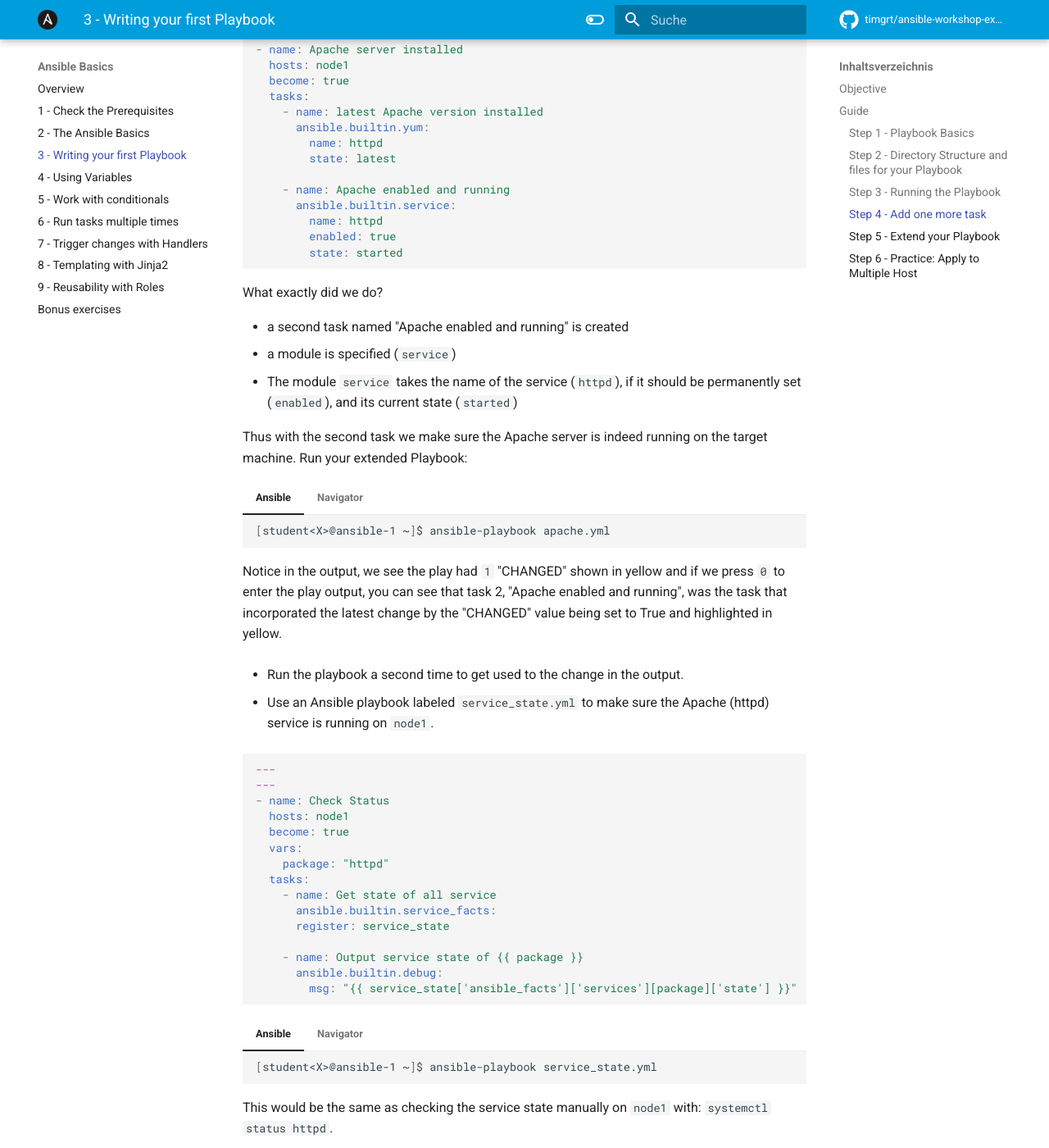
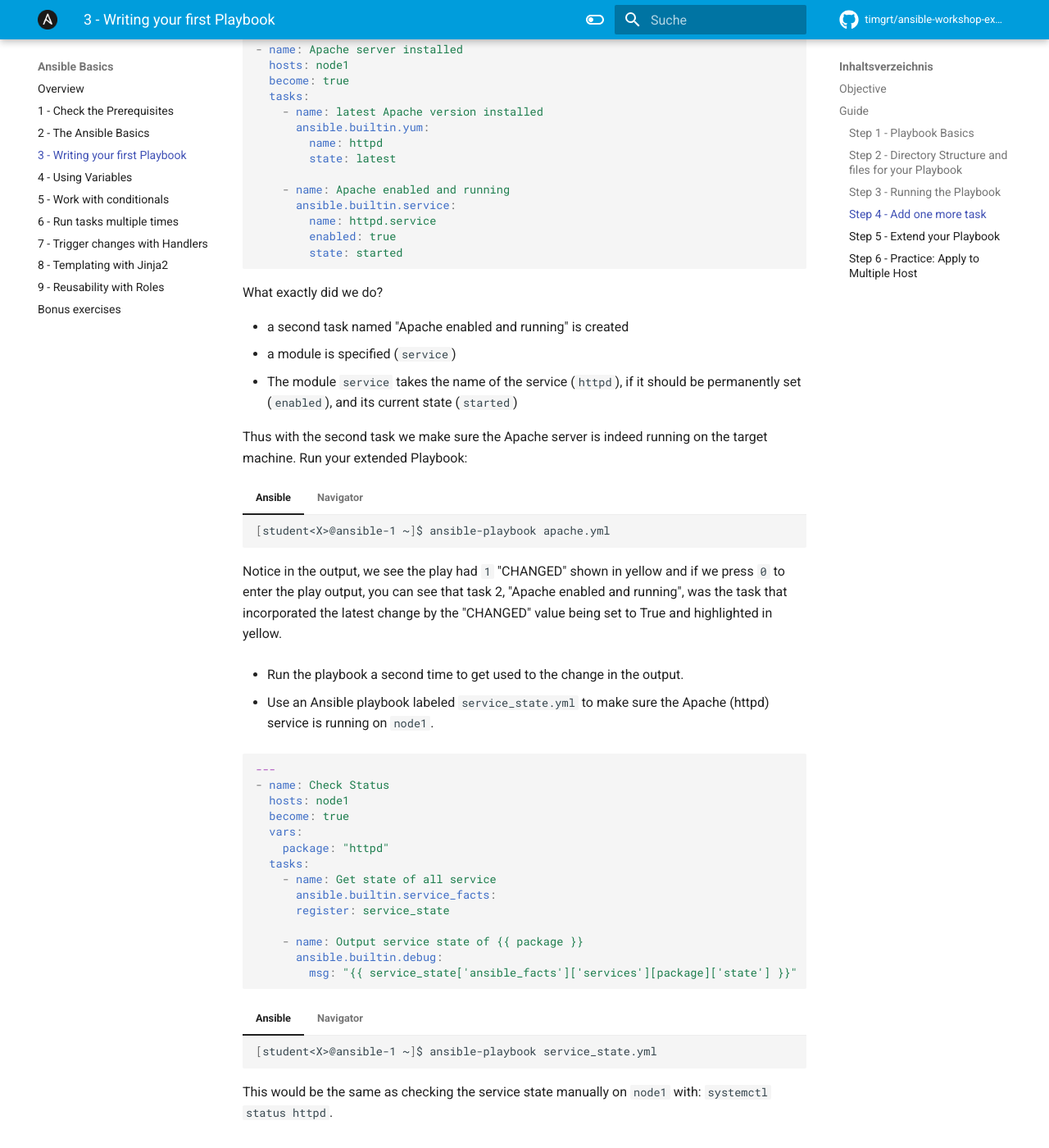
Before and after one commit to TimGrt/Ansible-Workshop-Exercises, an MkDocs documentation site: the page built from docs/ansible-core/ansible-core-playbook.md, in a window 1280 px wide and 1400 px high, scrolled down 5616 px. Shown: the whole window at 82% size. Built offline with MkDocs 1.6.1 and Material for MkDocs 9.7.7, drawn with Linux system fonts in a browser that asks for light colours; comment, search, counter and statistics services are not loaded; some of the changed text lies outside the part shown.

Commit message:
Update ansible-core-playbook.md

````diff
--- a/docs/ansible-core/ansible-core-playbook.md
+++ b/docs/ansible-core/ansible-core-playbook.md
@@ -223,7 +223,7 @@
 
     - name: Apache enabled and running
       ansible.builtin.service:
-        name: httpd
+        name: httpd.service
         enabled: true
         state: started
 ```
@@ -253,7 +253,6 @@
 * Use an Ansible playbook labeled `service_state.yml` to make sure the Apache (httpd) service is running on `node1`.
 
 ```yaml
----
 ---
 - name: Check Status
   hosts: node1
@@ -344,7 +343,7 @@
 
     - name: Apache enabled and running
       ansible.builtin.service:
-        name: httpd
+        name: httpd.service
         enabled: true
         state: started
 
@@ -404,7 +403,7 @@
 
     - name: Apache enabled and running
       ansible.builtin.service:
-        name: httpd
+        name: httpd.service
         enabled: true
         state: started
 
````
